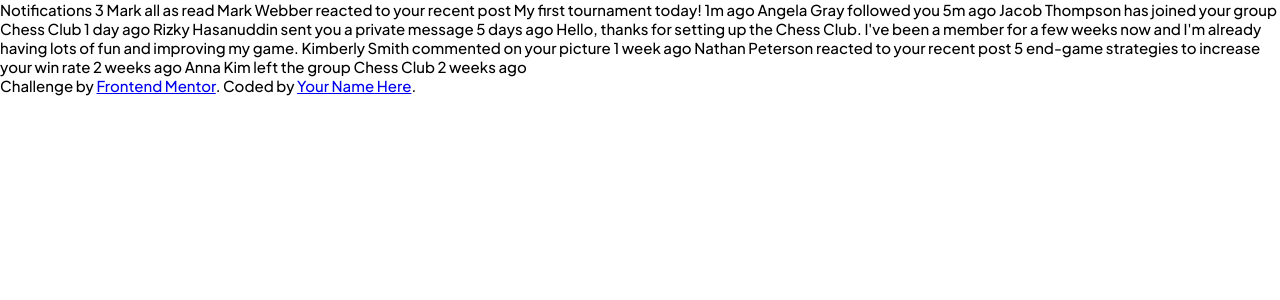
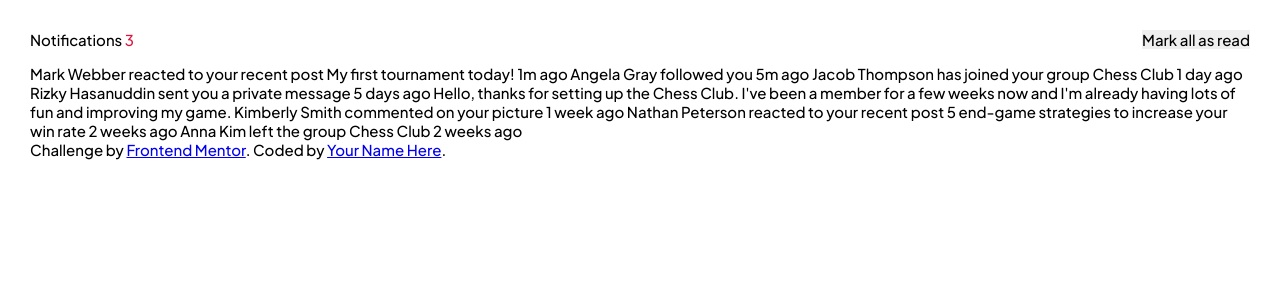
Before and after one commit to Electrocisko/FrontendMentor-12, a React (Vite) app: page / in a window 1280 px wide. Shown: the top 300 px of the page. Built offline with nearby package versions, Linux system fonts and the light colour scheme.

Commit message:
working on component Header

```diff
--- a/src/App.css
+++ b/src/App.css
@@ -21,3 +21,7 @@
   font-family: 'Plus Jakarta Sans', sans-serif;
   font-size: 15px;
 }
+
+body {
+  margin: 30px;
+}
--- a/src/App.jsx
+++ b/src/App.jsx
@@ -1,11 +1,12 @@
-import './App.css'
+/* eslint-disable react/no-unescaped-entities */
+import './App.css';
+import Header from './components/header/Header';
 
 function App() {
   return (
     <>
-     Notifications 3
-
-    Mark all as read
+    <Header/>
+    <div>
 
     Mark Webber reacted to your recent post My first tournament today!
     1m ago
@@ -19,6 +20,7 @@ function App() {
     Rizky Hasanuddin sent you a private message
     5 days ago
     Hello, thanks for setting up the Chess Club. I've been a member for a few weeks now and
+
     I'm already having lots of fun and improving my game.
 
     Kimberly Smith commented on your picture
@@ -30,6 +32,11 @@ function App() {
     Anna Kim left the group Chess Club
     2 weeks ago
 
+    </div>
+
+
+
+
 <div className="attribution">
   Challenge by <a href="https://www.frontendmentor.io?ref=challenge" >Frontend Mentor</a>.
   Coded by <a href="#">Your Name Here</a>.
--- /dev/null
+++ b/src/components/header/Header.jsx
@@ -0,0 +1,17 @@
+import styles from "./header.module.css";
+
+function Header() {
+  return (
+    <>
+    <div className={styles.header_container}>
+    <p>
+        Notifications <span className={styles.span}>3</span>
+      </p>
+      <button className={styles.button}>Mark all as read</button>
+    </div>
+
+    </>
+  );
+}
+
+export default Header;
--- /dev/null
+++ b/src/components/header/header.module.css
@@ -0,0 +1,16 @@
+
+
+.header_container{
+    display: flex;
+    justify-content: space-between;
+    margin-bottom: 15px;
+}
+
+.button {
+    border: none;
+    text-decoration: none;
+ }
+
+ .span {
+    color: crimson;
+ }
```
